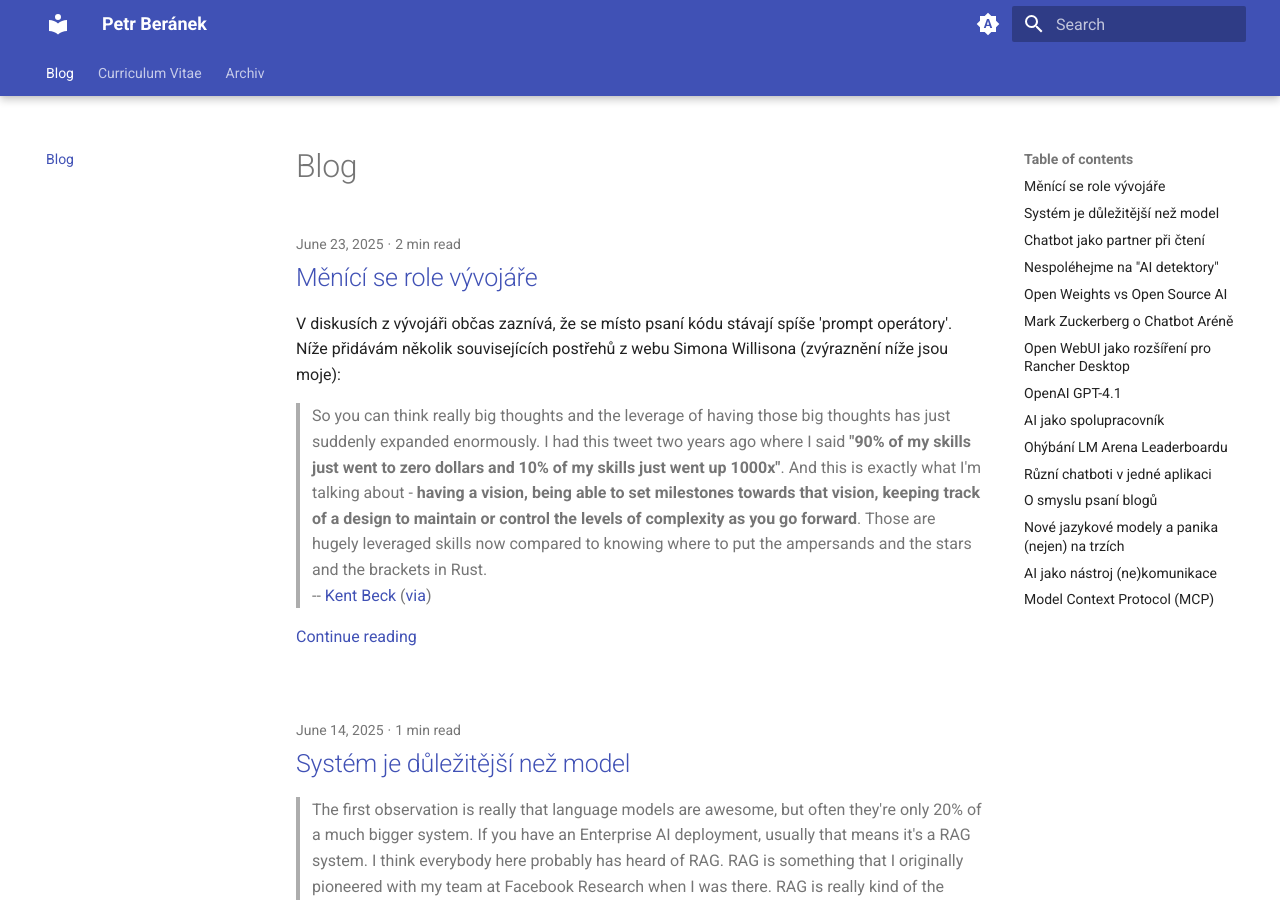
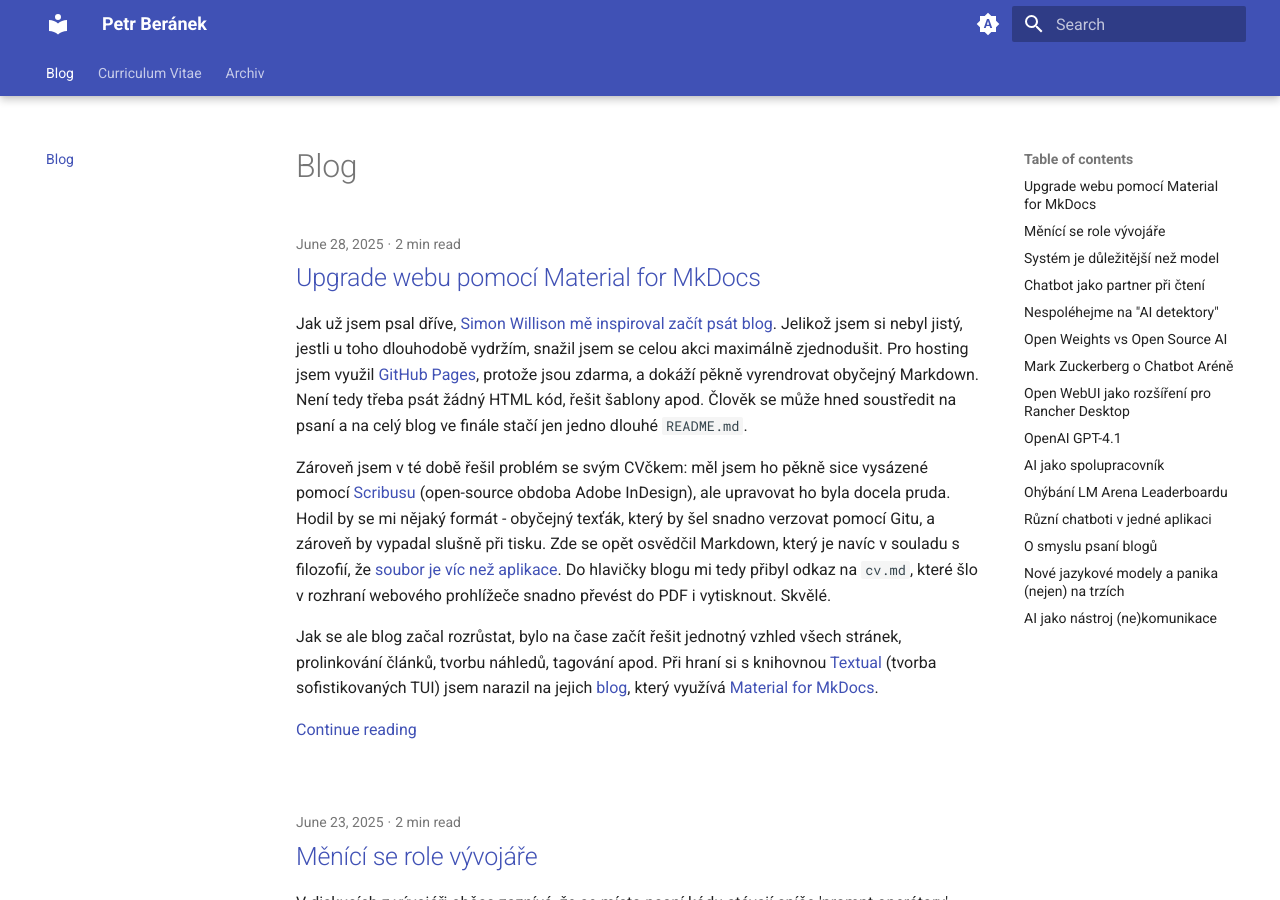
Before and after one commit to peberanek/peberanek.github.io, an MkDocs documentation site: the page built from docs/index.md, in a window 1280 px wide and 900 px high. Built offline with MkDocs 1.6.1 and Material for MkDocs 9.7.7, drawn with Linux system fonts in a browser that asks for light colours; some of the changed text lies outside the part shown.

Commit message:
blog: add post about the upgrade via mkdocs

````diff
--- /dev/null
+++ b/docs/posts/upgrade-webu.md
@@ -0,0 +1,65 @@
+---
+date: 2025-06-28
+---
+
+# Upgrade webu pomocí Material for MkDocs
+
+Jak už jsem psal dříve, [Simon Willison mě inspiroval začít psát blog](../posts/zacinam-psat-blog.md). Jelikož jsem si nebyl jistý, jestli u toho dlouhodobě vydržím, snažil jsem se celou akci maximálně zjednodušit. Pro hosting jsem využil [GitHub Pages](https://pages.github.com/), protože jsou zdarma, a dokáží pěkně vyrendrovat obyčejný Markdown. Není tedy třeba psát žádný HTML kód, řešit šablony apod. Člověk se může hned soustředit na psaní a na celý blog ve finále stačí jen jedno dlouhé `README.md`.
+
+Zároveň jsem v té době řešil problém se svým CVčkem: měl jsem ho pěkně sice vysázené pomocí [Scribusu](https://www.scribus.net/) (open-source obdoba Adobe InDesign), ale upravovat ho byla docela pruda. Hodil by se mi nějaký formát - obyčejný texťák, který by šel snadno verzovat pomocí Gitu, a zároveň by vypadal slušně při tisku. Zde se opět osvědčil Markdown, který je navíc v souladu s filozofií, že [soubor je víc než aplikace](../posts/soubor-je-vic-nez-aplikace.md). Do hlavičky blogu mi tedy přibyl odkaz na `cv.md`, které šlo v rozhraní webového prohlížeče snadno převést do PDF i vytisknout. Skvělé.
+
+Jak se ale blog začal rozrůstat, bylo na čase začít řešit jednotný vzhled všech stránek, prolinkování článků, tvorbu náhledů, tagování apod. Při hraní si s knihovnou [Textual](https://www.textualize.io/) (tvorba sofistikovaných TUI) jsem narazil na jejich [blog](https://textual.textualize.io/blog/2024/09/15/anatomy-of-a-textual-user-interface/), který využívá [Material for MkDocs](https://squidfunk.github.io/mkdocs-material/).
+
+<!-- more -->
+
+Věděl jsem, že se používá na tvorbu dokumentace (např. [FastAPI](https://fastapi.tiangolo.com/) nebo [pydantic](https://docs.pydantic.dev/latest/)), nicméně blog pro mě byla novinka. Vizuálně vypadal dobře, a když jsem zjistil, že stránky se píší v Markdown, šel jsem to hned vyzkoušet.
+
+## Instalace
+
+Jedná se balíček programovacího jazyka Python, takže instalace pomocí [uv](https://docs.astral.sh/uv/) je přímočará. V existujícím adresáři `peberanek.github.io` jsem spustil:
+``` sh
+uv init --bare . # (1)!
+uv add mkdocs-material
+uv run mkdocs new .
+```
+
+1.  uv vytvoří pouze `pyproject.toml`.
+
+Tím se vytvoří virtuální prostředí (`.venv/`) s balíčkem `mkdocs`, jeho konfigurací a základní strukturou v adresáři `docs/`.
+
+```
+.
+├── docs
+│   └── index.md
+├── mkdocs.yml
+├── pyproject.toml
+├── uv.lock
+└── .venv/
+```
+
+!!! Poznámka
+
+    Zkoušel jsem `mkdocs-material` instalovat i jako tool. V tom případě je potřeba použít tento příkaz:
+    ``` sh
+    uv tool install mkdocs --with mkdocs-material
+    ```
+
+## Poznámky
+
+Výsledný zdrojový kód blogu (včetně nastavení a obsahu) si můžete prohlédnout [v repozitáři peberanek.github.io](https://github.com/peberanek/peberanek.github.io). Níže uvedu pár věcí, na které jsem během upgradu narazil:
+
+* Opět z důvodu jednoduchosti jsem chtěl mít blog jako první stranu webu. Toho lze docílit pomocí nastavení `blog_dir`. Viz [konfigurace jako Blog only](https://squidfunk.github.io/mkdocs-material/setup/setting-up-a-blog/#blog-only). Skvělé je, že i přesto se dají přidávat další stránky, jako např. zmíněné [CV](https://peberanek.github.io/cv/).
+* Odkazování na jiný článek je potřeba udělat pomocí relativní cesty (např. `../posts/clanek-xyz.md`). Při odkazování pomocí `links` je ale třeba uvádět `posts/clanek-xyz.md`, což je trochu matoucí. Odkazy ve vloženém HTML kódu (např. audio) nefungují spolehlivě ze všech míst (buď fungují na hlavní straně, nebo ve článku), viz [Open Weights vs Open Source AI](../posts/open-weights-vs-open-source-ai.md). V tomto případě by bylo asi lepší hostovat audio soubory samostatně.
+* By default, v odkazech na články zůstává diakritika, což se mi nelíbí (nechci řešit chyby spojené s enkódováním). Funkce, která se o tvorbu odkazů stará, lze naštěstí přenastavit:
+
+    ``` yaml title="mkdocs.yml"
+    plugins:
+      - blog:
+          post_slugify: !!python/object/apply:pymdownx.slugs.slugify
+            kwds:
+              case: lower
+              percent_encode: false
+              normalize: 'NFD'
+    ```
+
+* Musím ocenit možnost automatického nastavení světlého nebo tmavého tématu, viz [Automatic light / dark mode](https://squidfunk.github.io/mkdocs-material/setup/changing-the-colors/?h=automatic#automatic-light-dark-mode).
--- a/mkdocs.yml
+++ b/mkdocs.yml
@@ -59,3 +59,6 @@ markdown_extensions:
   - attr_list
   - md_in_html
   - pymdownx.blocks.caption
+  - admonition
+  - pymdownx.details
+  - pymdownx.superfences
````
